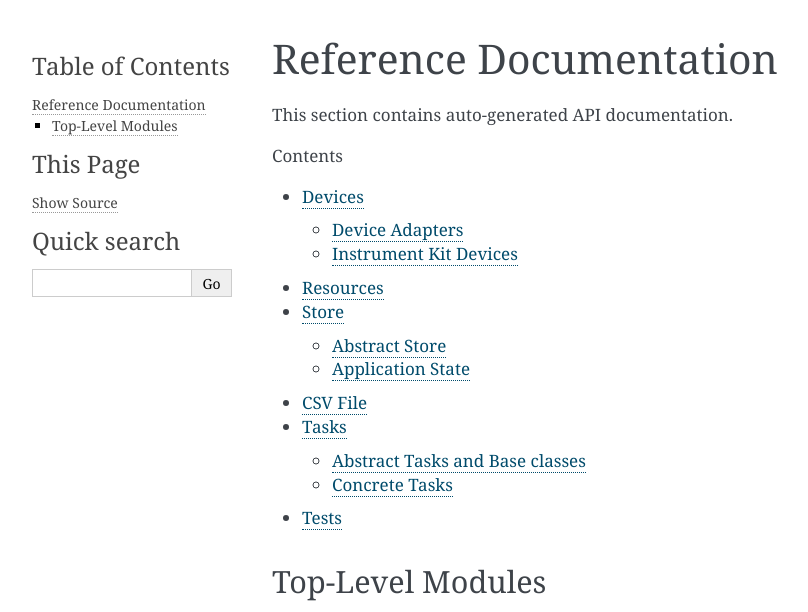
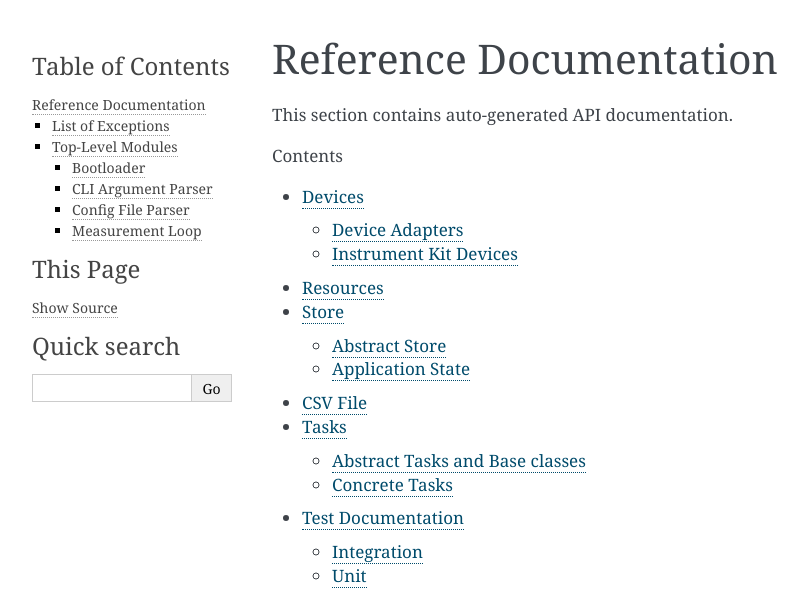
Before and after one commit to MichalKononenko/MrFreeze, a Sphinx documentation site: the page built from doc/source/reference/index.rst, in a window 1280 px wide. Shown: the top 612 px of the page, without its empty margins (148-956 px from the left). Built offline with Sphinx 7.4.7, drawn with Linux system fonts in a browser that asks for light colours; pages that are not in the unit, such as notebooks, are missing from menus; some of the changed text lies outside the part shown; grey boxes are pictures that could not be loaded.

Commit message:
Updated the documentation

```diff
--- a/doc/source/index.rst
+++ b/doc/source/index.rst
@@ -10,9 +10,7 @@
    :maxdepth: 2
    :caption: Contents:
 
-   tutorial
    reference/index
-   tests
 
 Indices and tables
 ==================
--- a/doc/source/reference/index.rst
+++ b/doc/source/reference/index.rst
@@ -12,15 +12,38 @@
     tasks
     tests
 
+List of Exceptions
+------------------
+
+.. automodule:: mr_freeze.exceptions
+
 Top-Level Modules
 -----------------
 
-.. automodule:: mr_freeze
+Bootloader
+~~~~~~~~~~
 
-.. automodule:: mr_freeze.argument_parser
+.. automodule:: mr_freeze.bootloader
     :members:
     :undoc-members:
 
-.. automodule:: mr_freeze.main_loop
+CLI Argument Parser
+~~~~~~~~~~~~~~~~~~~
+
+.. automodule:: mr_freeze.cli_argument_parser
     :members:
     :undoc-members:
+
+Config File Parser
+~~~~~~~~~~~~~~~~~~
+
+.. automodule:: mr_freeze.config_file_parser
+    :members:
+    :undoc-members:
+
+Measurement Loop
+~~~~~~~~~~~~~~~~
+
+.. automodule:: mr_freeze.measurement_loop
+    :members:
+    :undoc-members:
--- a/doc/source/reference/resources.rst
+++ b/doc/source/reference/resources.rst
@@ -14,20 +14,20 @@
 
 The abstract store defines the interface to the application state.
 
-.. autoclass:: mr_freeze.resources.abstract_store
+.. automodule:: mr_freeze.resources.abstract_store
     :members:
     :undoc-members:
 
 Application State
 ~~~~~~~~~~~~~~~~~
 
-.. autoclass:: mr_freeze.resources.application_state
+.. automodule:: mr_freeze.resources.application_state
     :members:
     :undoc-members:
 
 CSV File
 ========
 
-.. autoclass:: mr_freeze.resources.csv_file
+.. automodule:: mr_freeze.resources.csv_file
     :members:
     :undoc-members:
```
Also changed, not shown: doc/source/reference/tests.rst (+51 -2 lines), doc/source/tests.rst (deleted, +0 -51 lines).
